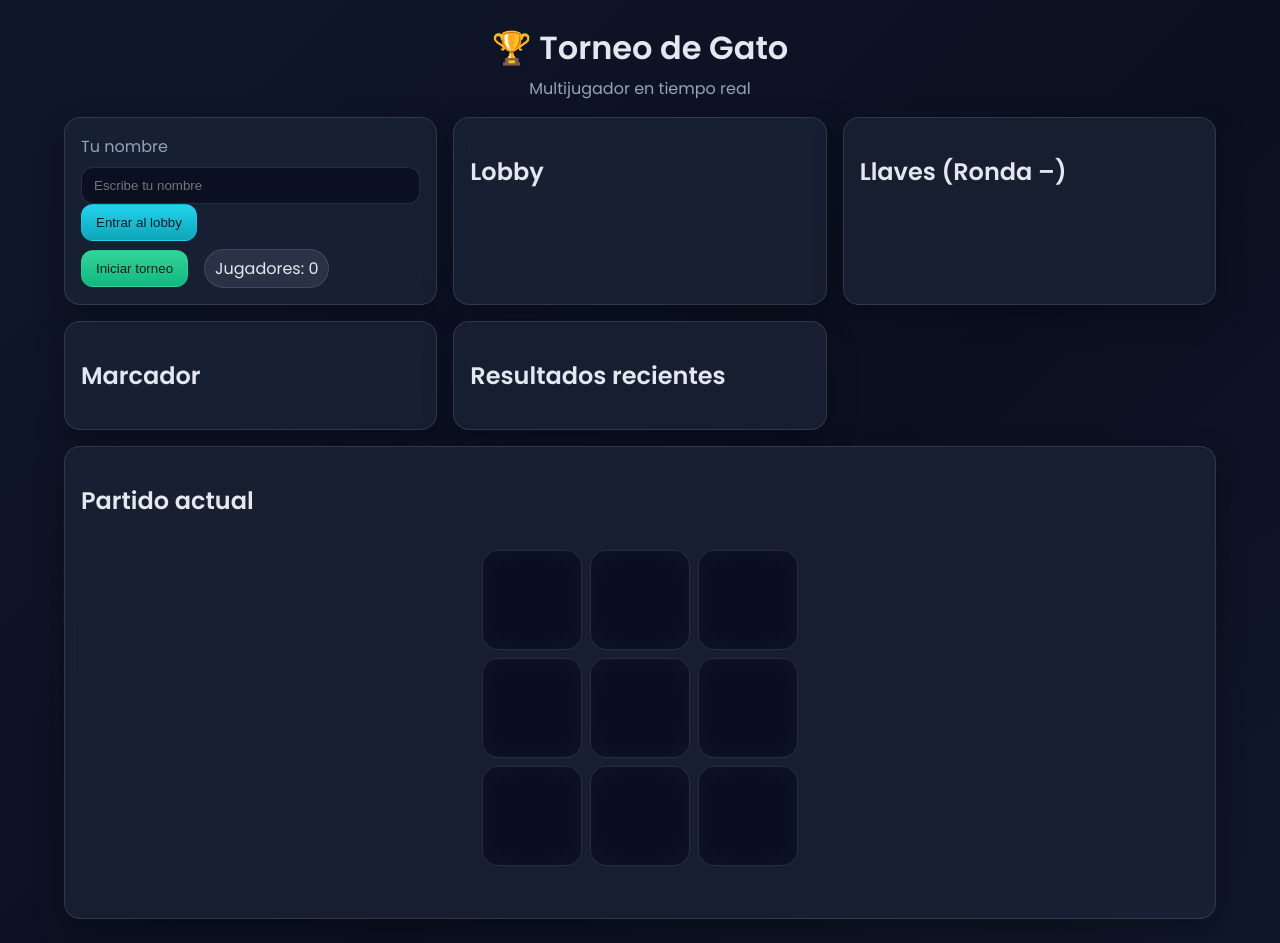
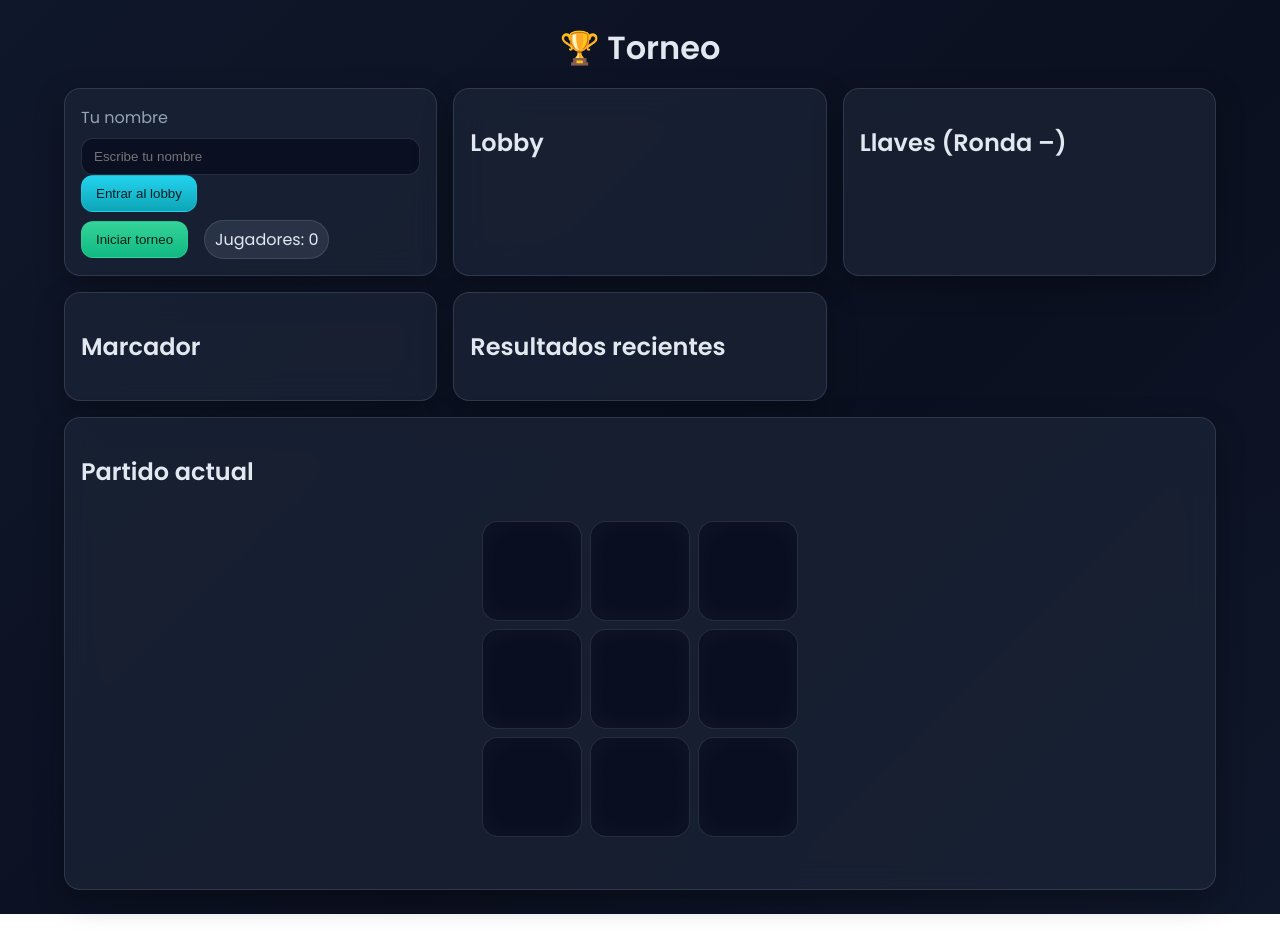
Before and after one commit to EAndresCRuiz/triquit, a website: page public/index.html in a window 1280 px wide. After the commit the page ends 914 px from the top, so only its background shows below. Drawn offline with nearby package versions, Linux system fonts and the light colour scheme; no server answers.

Commit message:
Update index.html

```diff
--- a/public/index.html
+++ b/public/index.html
@@ -4,7 +4,7 @@
 <head>
   <meta charset="utf-8" />
   <meta name="viewport" content="width=device-width, initial-scale=1" />
-  <title>Torneo Gato (Tic Tac Toe)</title>
+  <title>Torneo (Tic Tac Toe)</title>
   <link rel="preconnect" href="https://fonts.googleapis.com">
   <link rel="preconnect" href="https://fonts.gstatic.com" crossorigin>
   <link href="https://fonts.googleapis.com/css2?family=Poppins:wght@300;400;600&display=swap" rel="stylesheet">
@@ -13,8 +13,7 @@
 <body>
   <div class="app">
     <header>
-      <h1>🏆 Torneo de Gato</h1>
-      <p class="subtitle">Multijugador en tiempo real</p>
+      <h1>🏆 Torneo</h1>
     </header>
 
     <section class="panel">
```
